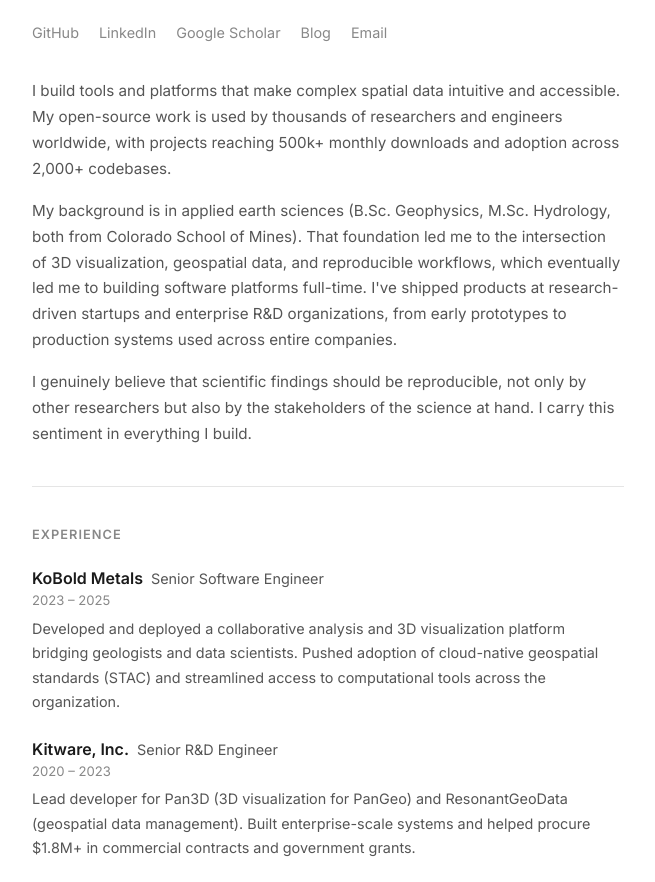
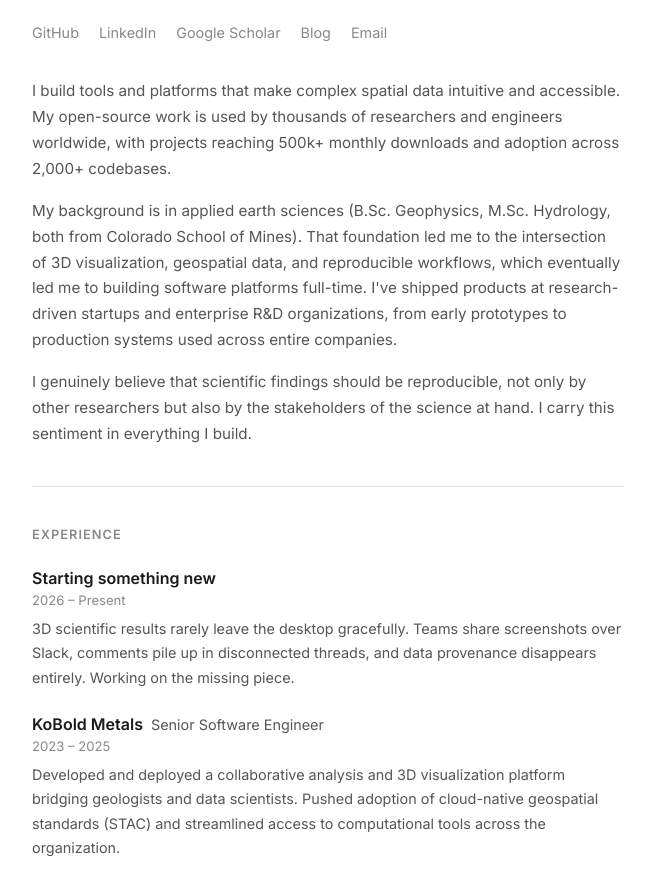
Before and after one commit to banesullivan/banesullivan, an Astro site: page / in a window 1280 px wide. Shown: the part 147-1029 px from the top of the page, without its empty margins (312-967 px from the left). Built offline with nearby package versions, Linux system fonts and the light colour scheme; Astro itself is replaced by a stand-in of ours.

Commit message:
Status update

```diff
--- a/src/pages/index.astro
+++ b/src/pages/index.astro
@@ -51,6 +51,16 @@ import Base from "../layouts/Base.astro";
   <!-- Experience -->
   <section class="section">
     <h2>Experience</h2>
+
+    <div class="experience-item">
+      <h3>Starting something new</h3>
+      <div class="dates">2026 &ndash; Present</div>
+      <p>
+        3D scientific results rarely leave the desktop gracefully. Teams share screenshots over Slack,
+        comments pile up in disconnected threads, and data provenance disappears entirely. Working on the
+        missing piece.
+      </p>
+    </div>
 
     <div class="experience-item">
       <h3>KoBold Metals <span class="role">Senior Software Engineer</span></h3>
```
